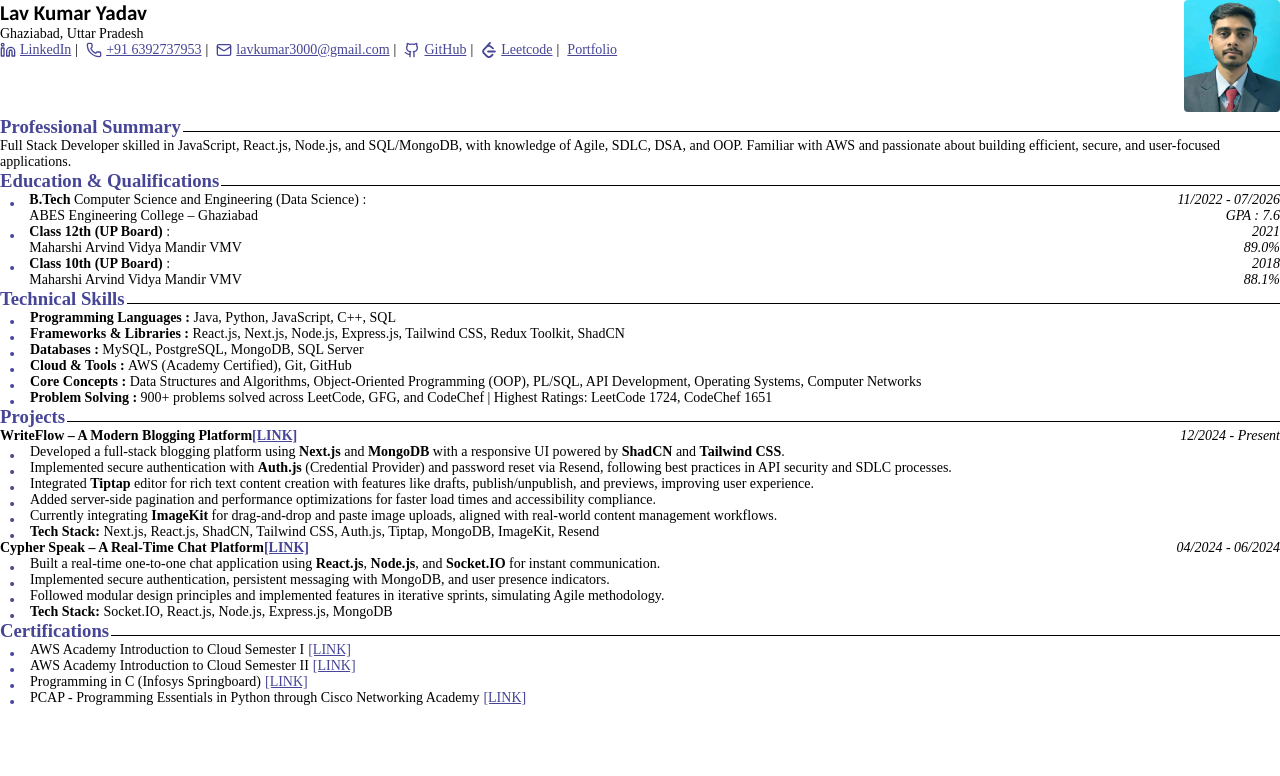
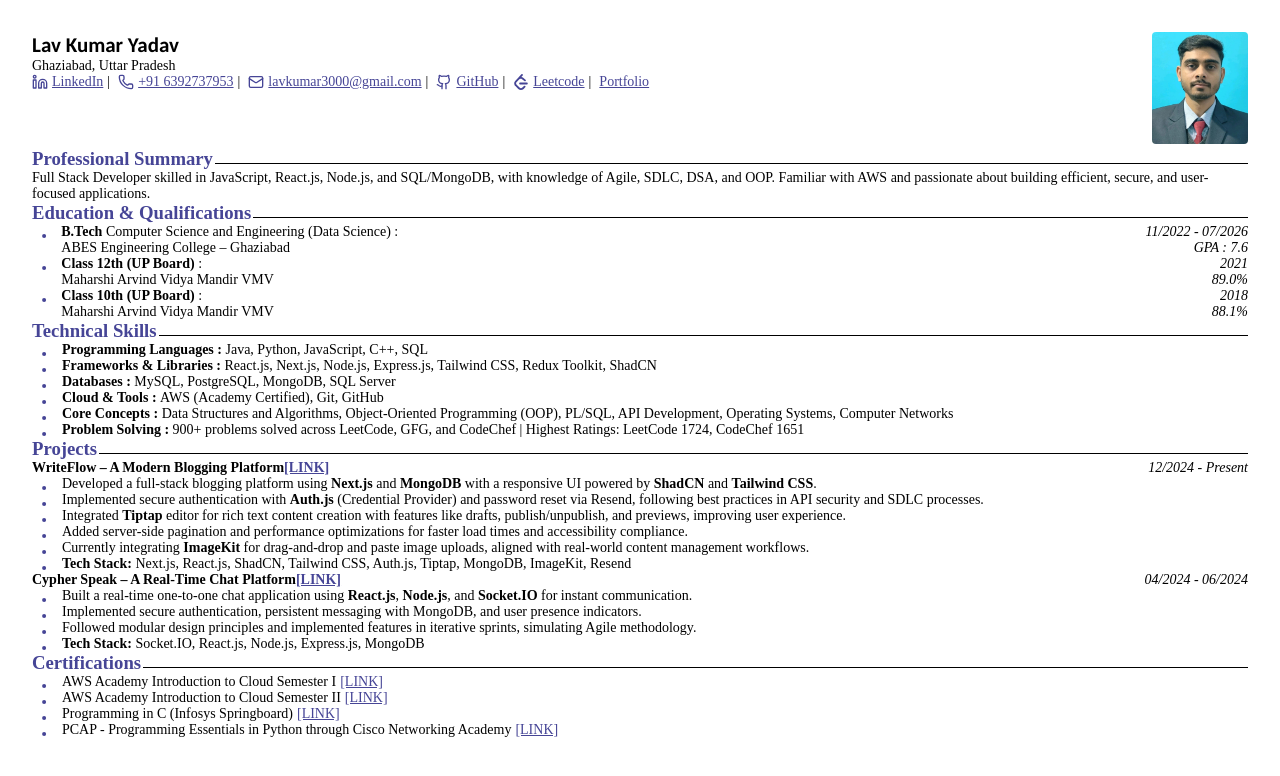
Before and after one commit to lav5588/resume, a React (Vite) app: page / in a window 1280 px wide. Shown: the top 776 px of the page. Built offline with nearby package versions, Linux system fonts and the light colour scheme.

Commit message:
adjusted margin

```diff
--- a/src/components/Resume.tsx
+++ b/src/components/Resume.tsx
@@ -8,7 +8,11 @@ const textSize = "14px"
 
 const Resume = () => {
     return (
-        <div>
+        <div
+        style={{
+            margin:"2rem"
+        }}
+        >
             <Heading />
 
             <SectionHeading
```
